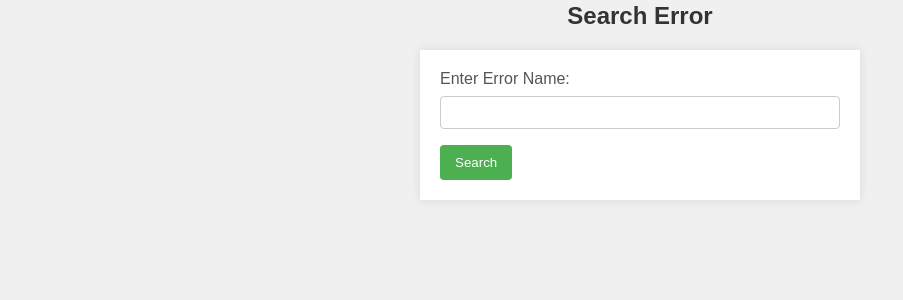
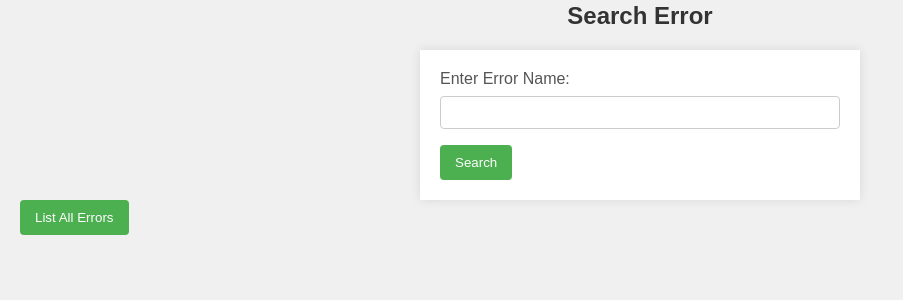
Before and after one commit to notebookdata/Error-Management, a Flask app: page / in a window 1280 px wide. Shown: the part 415-715 px from the top of the page, without its empty margins (0-903 px from the left). Run offline with Flask 3, Linux system fonts and the light colour scheme.

Commit message:
Update index.html
added list all error support

```diff
--- a/templates/index.html
+++ b/templates/index.html
@@ -83,5 +83,7 @@
         <input type="text" id="search_error_name" name="search_error_name" required>
         <button type="submit">Search</button>
     </form>
+<!-- Add this button below the existing forms -->
+<button onclick="window.location.href='/list_all_errors'">List All Errors</button>
 </body>
 </html>
```
